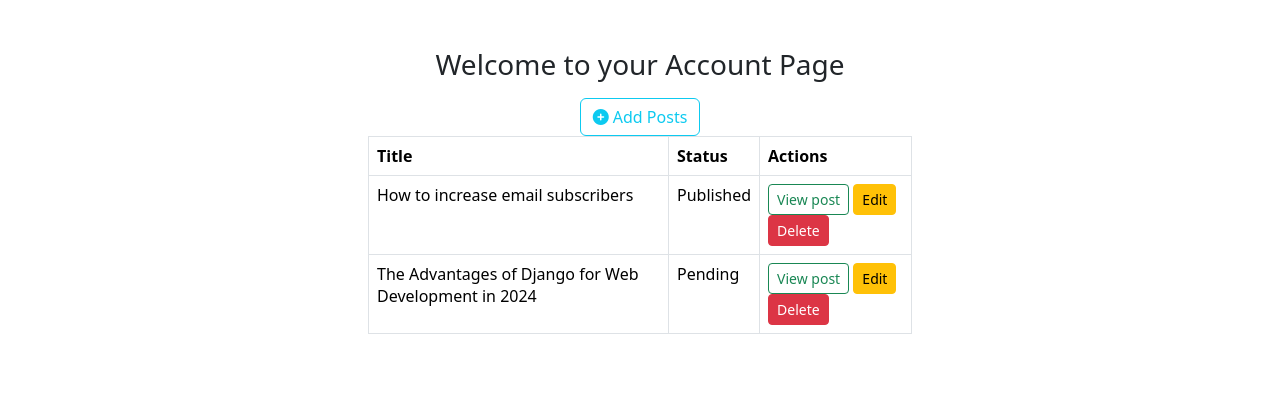
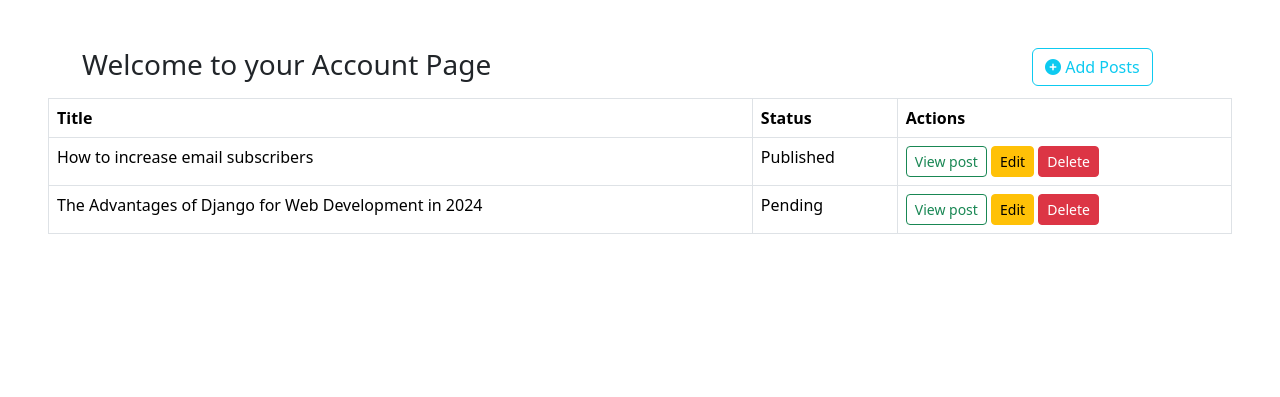
Before and after one commit to paulmbui20/django-blog, a Django app: page /accounts/ in a window 1280 px wide. Shown: the part 65-462 px from the top of the page. Run offline with Django 5.2, Linux system fonts and the light colour scheme; a user stored in the database is signed in; data comes from the database, SQL or seed files in the repository; both versions use the stored data as it was after the commit; some libraries are stand-ins or nearby versions.

Commit message:
minor ui enhancements

```diff
--- a/accounts/templates/registration/account.html
+++ b/accounts/templates/registration/account.html
@@ -1,9 +1,17 @@
 {% extends 'base.html' %}
 
 {% block content %}
-<main class="text-center w-50 m-auto p-5">
-    <h1 class="h3 mb-3 fw-normal">Welcome to your Account Page</h1>
+<main class=" p-5">
+<div class="container">
+    <div class="row">
+        <div class="col-md-10">
+                <h1 class="h3 mb-3 fw-normal">Welcome to your Account Page</h1>
+        </div>
+        <div class="col-md-2">
     <a href="{% url 'add_post' %}" class="btn btn-outline-info"><i class="fa fa-plus-circle"></i> Add Posts</a>
+        </div>
+    </div>
+</div>
 
 <table class="table table-bordered" id="postsTable">
     <thead>
```
Also changed, not shown: blog/templates/blogpost_detail.html (+8 -26 lines), db.sqlite3, featured_images/django-python-logo.png (added).
